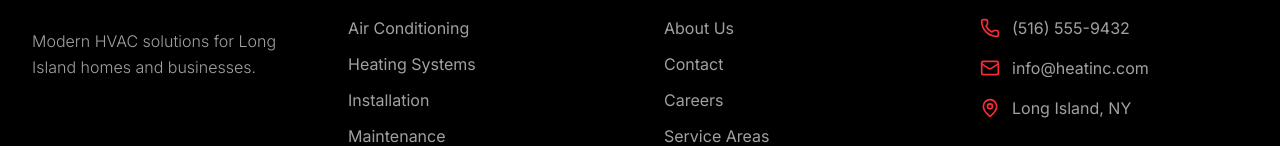
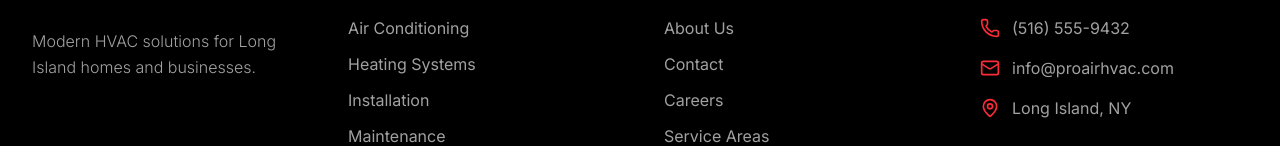
Before and after one commit to terryhuangjr-lgtm/proair-hvac, a React (Vite) app: page / in a window 1280 px wide. Shown: the part 4604-4750 px from the top of the page. Built offline with nearby package versions, Linux system fonts and the light colour scheme.

Commit message:
Update Footer.tsx

```diff
--- a/src/app/components/Footer.tsx
+++ b/src/app/components/Footer.tsx
@@ -45,7 +45,7 @@ export default function Footer() {
               </div>
               <div className="flex items-center gap-3">
                 <Mail className="w-5 h-5 text-red-500" />
-                <a href="mailto:info@heatinc.com" className="hover:text-white transition-colors">info@heatinc.com</a>
+                <a href="mailto:info@proairhvac.com" className="hover:text-white transition-colors">info@proairhvac.com</a>
               </div>
               <div className="flex items-center gap-3">
                 <MapPin className="w-5 h-5 text-red-500" />
```
